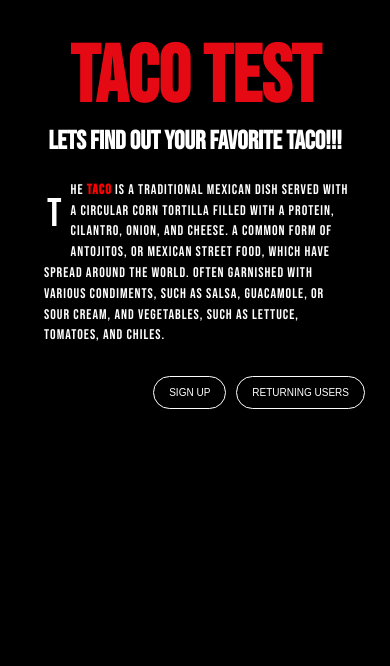
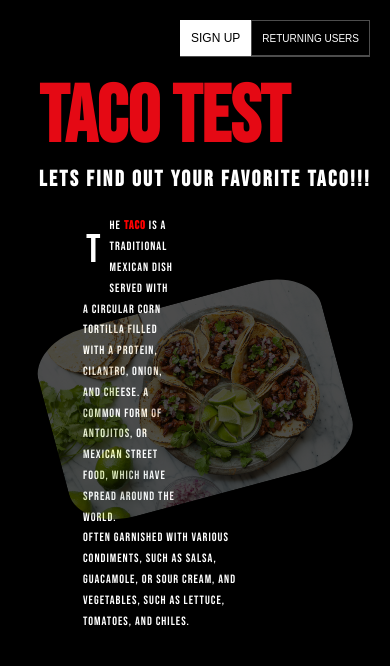
Before and after one commit to Cwander83/taco_test, a React (Create React App) app: page / in a window 390 px wide. Shown: the top 666 px of the page. Built offline with nearby package versions, Linux system fonts and the light colour scheme; no server answers.

Commit message:
changed landing layout

```diff
--- a/src/components/Header/Header.css
+++ b/src/components/Header/Header.css
@@ -1,12 +1,31 @@
 .title {
 	color: #e50914;
-	width: 100%;
+	width: fit-content;
 	margin-top: 30px;
 	margin-bottom: 0;
+	margin-left: 10%;
+	margin-right: auto;
 	font-size: 80px;
+	background-color: transparent;
 }
 .subTitle {
-	padding: 0;
-	margin: 0;
+	width: fit-content;
+	margin-top: 0;
+	margin-bottom: 0;
+	margin-left: 10%;
+	margin-right: auto;
 	font-size: 26px;
+	letter-spacing: .15rem;
+	background-color: transparent;
 }
+
+
+@media (max-width: 650px) {
+.title {
+	margin-top: 70px;
+	text-align: center;
+}
+.subTitle {
+	font-size: 22px;
+}
+}
--- a/src/components/Login/Login.css
+++ b/src/components/Login/Login.css
@@ -1,3 +1,7 @@
+/* .loginBtn {
+	box-shadow: 2px 2px 2px 2px rgba(255, 255, 255, 1);
+} */
+
 @media (max-width: 700px) {
 	.form {
 		display: flex;
--- a/src/components/Login/Login.js
+++ b/src/components/Login/Login.js
@@ -4,6 +4,7 @@ const login = memo(props => {
 	return (
 		<>
 			<button
+			className="loginBtn"
 				onClick={() => {
 					props.openModal();
 					props.click();
--- /dev/null
+++ b/src/containers/App.css
@@ -0,0 +1,3 @@
+.App {
+	max-width: 1400px;
+}
--- a/src/containers/App.js
+++ b/src/containers/App.js
@@ -1,4 +1,7 @@
 import React from 'react';
+
+import './App.css';
+
 import { BrowserRouter as Router, Route } from 'react-router-dom';
 
 import Landing from '../pages/Landing/Landing';
--- a/src/index.css
+++ b/src/index.css
@@ -8,4 +8,5 @@ body,
 	background-color: black;
 	color: white;
 	font-family: 'Bebas Neue';
+	max-width: 1400px;
 }
--- a/src/pages/Landing/Landing.css
+++ b/src/pages/Landing/Landing.css
@@ -1,36 +1,40 @@
+.landingImg {
+	position: absolute;
+	width: 50%;
+	height: auto;
+	border-radius: 20% 20%;
+	border-right: none;
+	top: 0;
+	right: 25%;
+	filter: opacity(0.3);
+	rotate: 75deg;
+}
+
 .section {
 	display: flex;
-	width: 80%;
+	width: 60%;
 	margin: auto;
-	margin-top: 2%;
+	z-index: 2;
+	flex-direction: column;
 }
 
-.landingImg {
-	width: 100%;
-	height: auto;
-	margin: 0;
-	border-radius: 50px 0 0 50px;
-	border-right: none;
-}
-
-.pBox {
-	max-height: 400px;
-	border: solid 1px white;
-	border-radius: 0 50px 50px 0;
-	border-left: none;
-	display: flex;
-}
-
-.section p {
-	max-width: 60%;
-	float: left;
-	margin-bottom: auto;
-	margin-top: auto;
-	margin-left: 15px;
+.section p:first-child {
+	max-width: 20%;
+	margin-top: 20%;
 	font-size: 24px;
 	line-height: 2.1rem;
 	letter-spacing: 1px;
+	color: white;
+	margin-bottom: 0;
 }
+.section p:last-of-type {
+	margin-top: 0;
+	font-size: 24px;
+	line-height: 2.1rem;
+	letter-spacing: 1px;
+	color: white;
+}
+
 .section p:first-child::first-letter {
 	float: left;
 	font-size: 75px;
@@ -43,28 +47,87 @@
 .btnRow {
 	display: flex;
 	justify-content: right;
-	margin: auto 15%;
-	width: auto;
+	margin-right: 4%;
+	width: fit-content;
 	margin-top: 30px;
+	background-color: transparent;
+	z-index: 2;
+	position: absolute;
+	top: 0;
+	right: 0;
+	border-bottom: 1px solid rgba(255, 255, 255, 0.3);
 }
 
 .btnRow button {
-	margin: 0 5px;
+	margin: 0;
 	cursor: pointer;
-	padding: 10px 15px;
+	padding: 10px;
 	background-color: transparent;
 	color: white;
 	border: none;
 	font-size: 24px;
-	border: 1px solid white;
-	border-radius: 50px;
+	text-transform: uppercase;
+	border: 1px solid rgba(255, 255, 255, 0.3);
+}
+.btnRow button:first-child {
+	margin: 0;
+	cursor: pointer;
+	padding: 10px;
+	background-color: white;
+	color: black;
+
+	font-size: 24px;
 	text-transform: uppercase;
 }
+.btnRow p {
+	font-size: 30px;
+	font-weight: 100;
+}
 
-@media (max-width: 960px) {
-	.section p {
+/*
+============== 1200 ========== */
+
+@media (max-width: 1200px) {
+	.section p:first-child {
 		line-height: 1.3rem;
 		font-size: 16px;
+	}
+	.section p:last-of-type {
+		line-height: 1.3rem;
+		font-size: 16px;
+	}
+
+	.section p:first-child::first-letter {
+		float: left;
+		font-size: 40px;
+		line-height: 60px;
+		padding-top: 4px;
+		padding-right: 8px;
+		padding-left: 3px;
+	}
+	.btnRow button {
+		font-size: 14px;
+	}
+
+	.btnRow button:first-child {
+		font-size: 14px;
+	}
+}
+
+/*
+========= 850 ======= */
+
+@media (max-width: 760px) {
+	.section p:first-child {
+		line-height: 1.3rem;
+		font-size: 14px;
+		max-width: 40%;
+		margin-top: 10%;
+	}
+	.section p:last-of-type {
+		line-height: 1.3rem;
+		font-size: 12px;
+		max-width: 80%;
 	}
 	.section p:first-child::first-letter {
 		float: left;
@@ -74,14 +137,24 @@
 		padding-right: 8px;
 		padding-left: 3px;
 	}
+	.btnRow button {
+		font-size: 12px;
+	}
+
+	.btnRow button:first-child {
+		font-size: 12px;
+	}
 }
 
-@media (max-width: 720px) {
-	.section p {
+/*
+========= 960 ======= */
+
+@media (max-width: 960px) {
+	.section p:first-child {
 		line-height: 1.3rem;
-		font-size: 14px;
-		max-width: 70%;
+		font-size: 12px;
 	}
+
 	.section p:first-child::first-letter {
 		float: left;
 		font-size: 40px;
@@ -94,7 +167,7 @@
 
 @media (max-width: 650px) {
 	.landingImg {
-		display: none;
+		top: 30%;
 	}
 	.pBox {
 		max-height: 400px;
@@ -113,7 +186,7 @@
 		margin: auto;
 		margin-right: 20px;
 		width: auto;
-		margin-top: 30px;
+		margin-top: 20px;
 	}
 
 	.btnRow button {
--- a/src/pages/Landing/Landing.js
+++ b/src/pages/Landing/Landing.js
@@ -12,7 +12,6 @@ import SignUpForm from '../../components/Login/SignUpForm/SignUpForm';
 import ReturnForm from '../../components/Login/ReturnForm/ReturnForm';
 
 const Landing = props => {
-
 	const [modalState, setModalState] = useState(false);
 	const [signUp, setSignUp] = useState();
 
@@ -31,20 +30,18 @@ const Landing = props => {
 	return (
 		<Auxilitary>
 			<Header />
+			<img className="landingImg" alt="tacos" src={StreetTacos} />
 			<div className="section">
-				<img className="landingImg" alt="tacos" src={StreetTacos} />
-				<div className="pBox">
 				<p>
-						The <span style={{ color: 'red', fontWeight: 800 }}>Taco </span> is
-						a traditional Mexican dish served with a circular corn tortilla
-						filled with a protein, cilantro, onion, and cheese. A common form of
-						antojitos, or Mexican street food, which have spread around the
-						world. Often garnished with various condiments, such as salsa,
-						guacamole, or sour cream, and vegetables, such as lettuce, tomatoes,
-						and chiles.
+					The <span style={{ color: 'red', fontWeight: 800 }}>Taco </span> is a
+					traditional Mexican dish served with a circular corn tortilla filled
+					with a protein, cilantro, onion, and cheese. A common form of
+					antojitos, or Mexican street food, which have spread around the world.
 				</p>
-				</div>
-			</div>
+				<p>
+					Often garnished with various condiments, such as salsa, guacamole, or sour cream, and vegetables, such as lettuce, tomatoes, and chiles.
+				</p>
+
 				<div className="btnRow">
 					<Login openModal={openModal} click={x => signUpHandler(true)}>
 						Sign Up
@@ -54,6 +51,8 @@ const Landing = props => {
 						Returning Users
 					</Login>
 				</div>
+			</div>
+
 			<Modal
 				modalState={modalState}
 				openModal={openModal}
```
Lines whose indentation alone changed are shown as unchanged.
